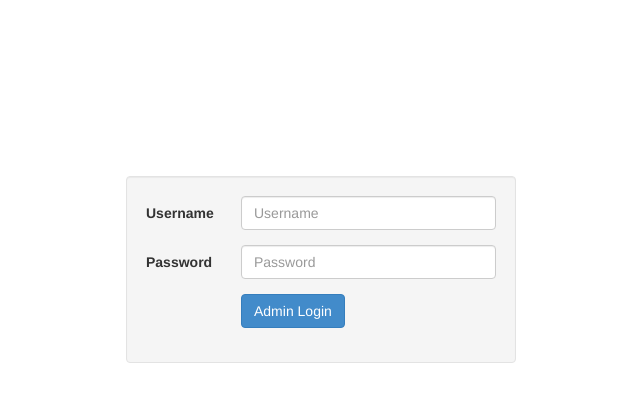
After one commit to nrmorales/wifination-server, a Flask app: page /admin-login in a window 1280 px wide. The commit adds this page. Shown: the top 402 px of the page, without its empty margins (319-959 px from the left). Run offline with Flask 2, Linux system fonts and the light colour scheme.

Commit message:
reduced image size

```diff
--- a/apps/main.py
+++ b/apps/main.py
@@ -1,9 +1,10 @@
 from flask import Flask
 from flask import render_template as render
-from flask import request, make_response, redirect, url_for
+from flask import request, make_response, url_for, redirect
 from flask_mobility import Mobility
 
 import hashlib, urllib, database
+from admin import *
 
 app = Flask(__name__)
 app.debug = True
@@ -162,7 +163,7 @@ def landingpage(mode=None):
 
       logonUrl += "&userurl="+urllib.quote_plus(request_data['userurl']);
       print "LoginURL:",logonUrl
-      return redirect(logonUrl,mode)
+      return wnredirect(logonUrl,mode)
 
    #another part of the script
    result = getResult(request_data)
@@ -209,7 +210,7 @@ def landingpage(mode=None):
       if app.debug: print "Logged out from WiFi Nation"
       return render("simple.html",headline="Logged out from WiFi Nation",mesg="")
 
-def redirect(redirect_url,mode):
+def wnredirect(redirect_url,mode):
    if app.debug: print "Redirecting to",redirect_url
    if mode == "demo":
       return render("surveypage-demo.html", redirect_url=redirect_url, page_vars={}, ismobile=request.MOBILE)
@@ -246,7 +247,25 @@ def getResult(request_data):
    elif request_data['res'] == "popup3":  return 13
    return 0
 
+@app.route('/admin-login',methods=['GET','POST'])
+def login():
+   if request.method == "POST":
+      if request.form["username"] == "admin" and request.form["password"] == "wifination":
+         response = redirect(url_for('showAdmin'))
+         response.set_cookie('jklol',value='keox')
+         return response
+      else:
+         return render("admin-login.html",page_vars={'fail':True})
+   else:
+      return render("admin-login.html",page_vars={})
+
+@app.route('/admin-dashboard')
+def showAdmin():
+   valid = request.cookies.get('jklol')
+   if valid == 'keox':
+      return render("admin-dashboard.html",page_vars={})
+   else:
+      return redirect(url_for('login'))
+
 if __name__ == '__main__':
     app.run(host='0.0.0.0',port=80)
-
-#http://localhost:5000/authenticate?res=notyet&uamip=192.168.182.1&uamport=3990&challenge=1f3590180f5ef93864dcfc0f5b17a15c&userurl=http%3a%2f%2fgeoip.ubuntu.com%2flookup&nasid=nas01&mac=E0-B9-A5-C6-59-1F
--- /dev/null
+++ b/apps/templates/admin-login.html
@@ -0,0 +1,34 @@
+{% extends 'base.html' %}
+
+{% block main_body %}
+   <div class="container">
+      <div class="row">
+         <div class="col-md-4 col-md-offset-4 well" style="margin-top:15%">
+            <form class="form-horizontal" role="form" method="post" action="admin-login">
+              <div class="form-group">
+                <label for="inputUsername" class="col-sm-3 control-label">Username</label>
+                <div class="col-sm-9">
+                  <input type="text" class="form-control" id="input-username" placeholder="Username" name="username">
+                </div>
+              </div>
+              <div class="form-group">
+                <label for="inputPassword" class="col-sm-3 control-label">Password</label>
+                <div class="col-sm-9">
+                  <input type="password" class="form-control" id="inputPassword" placeholder="Password" name="password">
+                </div>
+              </div>
+              {% if page_vars['fail'] %}
+               <div class="alert alert-danger">
+                  <center>Invalid username and/or password</center>
+               </div>
+               {% endif %}
+              <div class="form-group">
+                <div class="col-sm-offset-3 col-sm-10">
+                  <button type="submit" class="btn btn-primary">Admin Login</button>
+                </div>
+              </div>
+            </form>
+         </div>
+      </div>
+   </div>
+{% endblock %}
--- a/apps/templates/landingpage-manila.html
+++ b/apps/templates/landingpage-manila.html
@@ -54,7 +54,7 @@
                </span>
                <div>
                   <br/><span>Powered by:</span>
-                  <img src="static/img/wnlogo2.png" class="img-responsive" alt="WiFi Nation Logo" style="height:80px">
+                  <img src="static/img/wnlogo3.png" class="img-responsive" alt="WiFi Nation Logo" style="height:80px">
 
                </div>
             </div>
--- a/apps/templates/landingpage-new.html
+++ b/apps/templates/landingpage-new.html
@@ -9,7 +9,7 @@
 <div class="container">
    <div style="padding-top:7%">
       <center>
-         <img id="wifination-logo" src="static/img/wnlogo2.png" class="img-responsive" alt="WiFi Nation Logo">
+         <img id="wifination-logo" src="static/img/wnlogo3.png" class="img-responsive" alt="WiFi Nation Logo">
          <h1 class="alerta">Click. Surf. Enjoy.</h1>
          <h4>Access free internet by logging in with Facebook.</h4>
          <div id="fb-login" >
--- a/apps/templates/surveypage-manila-mobile.html
+++ b/apps/templates/surveypage-manila-mobile.html
@@ -61,7 +61,7 @@
       <div style="padding:0px 20px;">
         <br/><img src="static/img/manila_seal.png" class="img-responsive" alt="City of Manila Seal" style="height:80px;float:left">
 
-        <img src="static/img/wnlogo2.png" class="img-responsive" alt="City of Manila Seal" style="height:80px;float:right">
+        <img src="static/img/wnlogo3.png" class="img-responsive" alt="City of Manila Seal" style="height:80px;float:right">
       </div>
     </div>
 
```
Also changed, not shown: apps/templates/admin-dashboard.html (added, +23 -0 lines), apps/static/img/wnlogo3.png (added).
